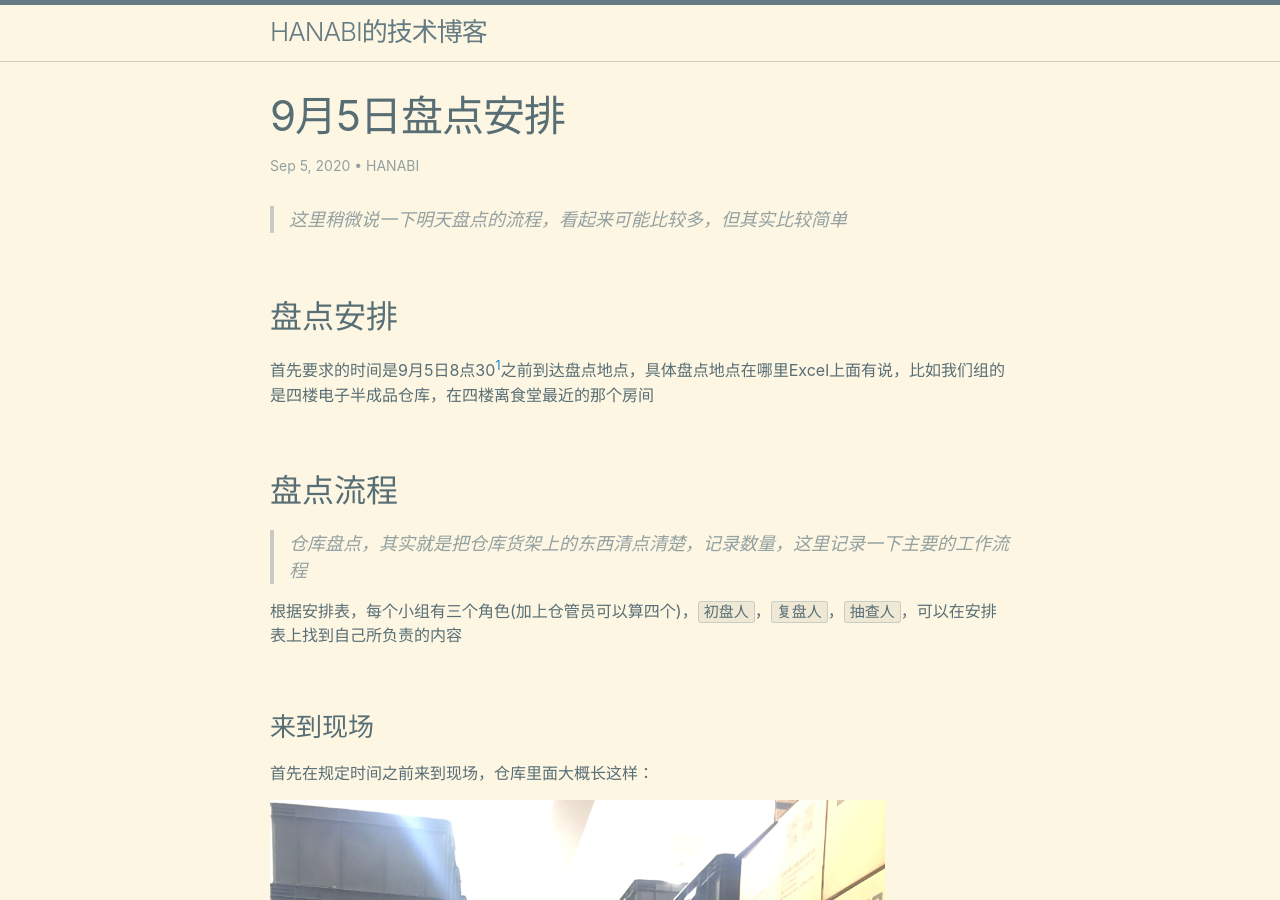
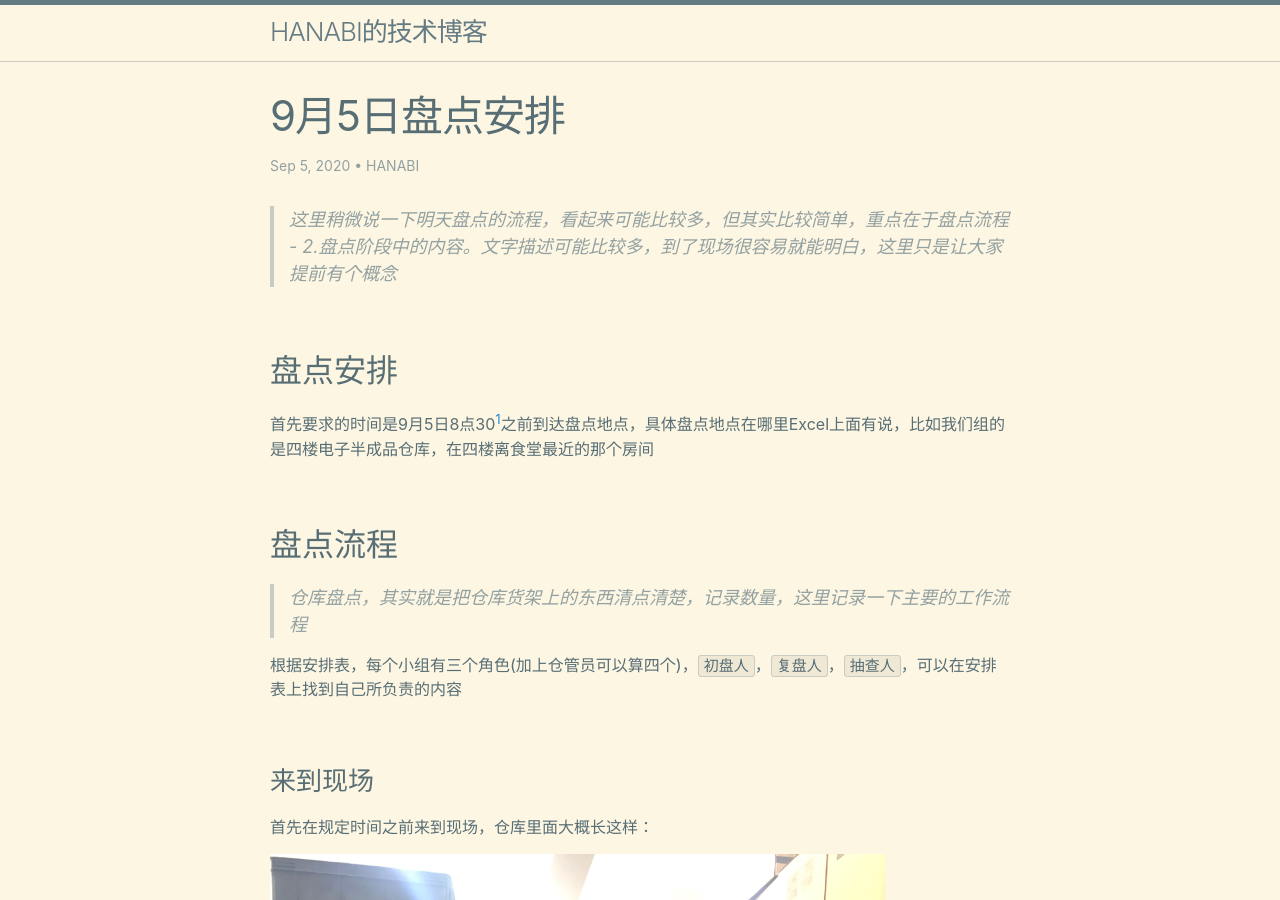
Before and after one commit to KamenRiderKuuga/kamenriderkuuga.github.io, a Jekyll site: the page built from _posts/2020-09-04-Temp.md, in a window 1280 px wide and 900 px high. Built offline with Jekyll 4.4.1, drawn with Linux system fonts in a browser that asks for light colours.

Commit message:
Update 2020-09-04-Temp.md

```diff
--- a/_posts/2020-09-04-Temp.md
+++ b/_posts/2020-09-04-Temp.md
@@ -7,7 +7,7 @@ color: rgb(59,46,42)
 tags: Temp
 ---
 
-> 这里稍微说一下明天盘点的流程，看起来可能比较多，但其实比较简单
+> 这里稍微说一下明天盘点的流程，看起来可能比较多，但其实比较简单，重点在于盘点流程 - 2.盘点阶段中的内容。文字描述可能比较多，到了现场很容易就能明白，这里只是让大家提前有个概念
 
 ## 盘点安排
 
```
